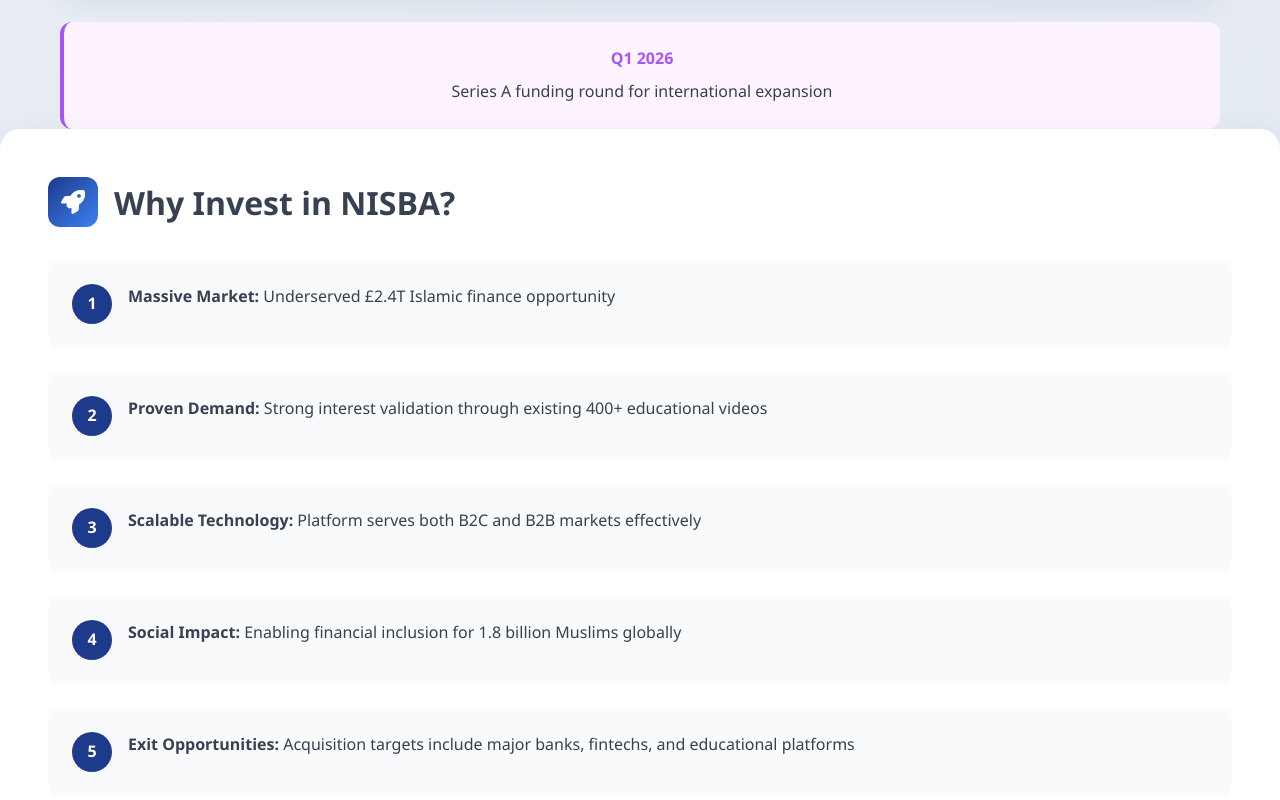
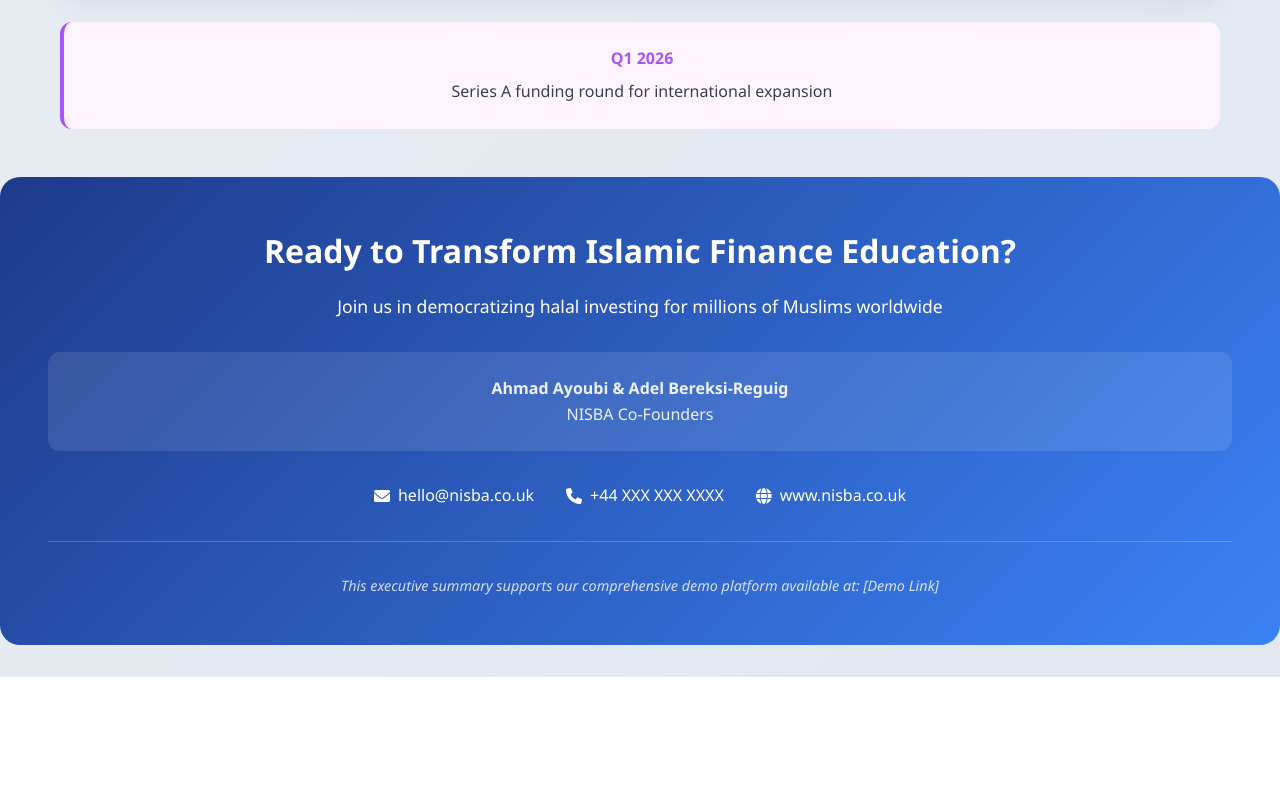
Before and after one commit to Nisba-Investments/Executive-Summary, a plain HTML site: page index.html in a window 1280 px wide. Shown: the part 6760-7560 px from the top of the page. After the commit the page ends 7437 px from the top, so only its background shows below. Drawn offline with Linux system fonts and the light colour scheme.

Commit message:
Update index.html

```diff
--- a/index.html
+++ b/index.html
@@ -1598,49 +1598,6 @@
                 </div>
             </section>
 
-            <!-- Why Invest -->
-            <section class="section">
-                <div class="section-header">
-                    <div class="section-icon">
-                        <i class="fas fa-rocket"></i>
-                    </div>
-                    <h2 class="section-title">Why Invest in NISBA?</h2>
-                </div>
-
-                <div style="display: flex; flex-direction: column; gap: 1.5rem; margin: 2rem 0;">
-                    <div class="investment-reason-item">
-                        <div style="background: var(--primary-blue); color: white; width: 40px; height: 40px; border-radius: 50%; display: flex; align-items: center; justify-content: center; font-weight: bold; flex-shrink: 0;">1</div>
-                        <div style="color: var(--warm-gray);">
-                            <strong>Massive Market:</strong> Underserved £2.4T Islamic finance opportunity
-                        </div>
-                    </div>
-                    <div class="investment-reason-item">
-                        <div style="background: var(--primary-blue); color: white; width: 40px; height: 40px; border-radius: 50%; display: flex; align-items: center; justify-content: center; font-weight: bold; flex-shrink: 0;">2</div>
-                        <div style="color: var(--warm-gray);">
-                            <strong>Proven Demand:</strong> Strong interest validation through existing 400+ educational videos
-                        </div>
-                    </div>
-                    <div class="investment-reason-item">
-                        <div style="background: var(--primary-blue); color: white; width: 40px; height: 40px; border-radius: 50%; display: flex; align-items: center; justify-content: center; font-weight: bold; flex-shrink: 0;">3</div>
-                        <div style="color: var(--warm-gray);">
-                            <strong>Scalable Technology:</strong> Platform serves both B2C and B2B markets effectively
-                        </div>
-                    </div>
-                    <div class="investment-reason-item">
-                        <div style="background: var(--primary-blue); color: white; width: 40px; height: 40px; border-radius: 50%; display: flex; align-items: center; justify-content: center; font-weight: bold; flex-shrink: 0;">4</div>
-                        <div style="color: var(--warm-gray);">
-                            <strong>Social Impact:</strong> Enabling financial inclusion for 1.8 billion Muslims globally
-                        </div>
-                    </div>
-                    <div class="investment-reason-item">
-                        <div style="background: var(--primary-blue); color: white; width: 40px; height: 40px; border-radius: 50%; display: flex; align-items: center; justify-content: center; font-weight: bold; flex-shrink: 0;">5</div>
-                        <div style="color: var(--warm-gray);">
-                            <strong>Exit Opportunities:</strong> Acquisition targets include major banks, fintechs, and educational platforms
-                        </div>
-                    </div>
-                </div>
-            </section>
-
             <!-- Contact -->
             <section id="contact" class="contact-section">
                 <h2 class="contact-title">Ready to Transform Islamic Finance Education?</h2>
```
